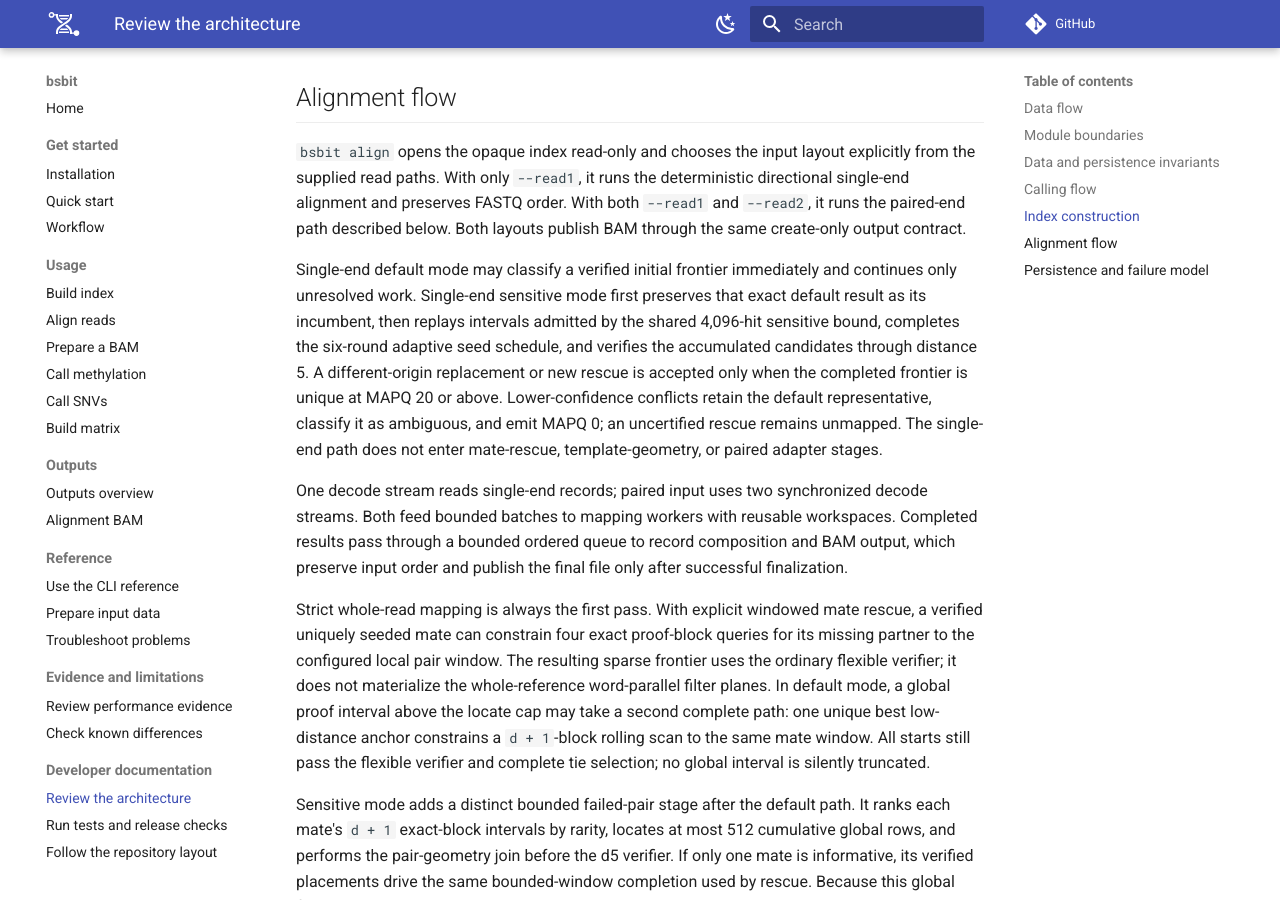
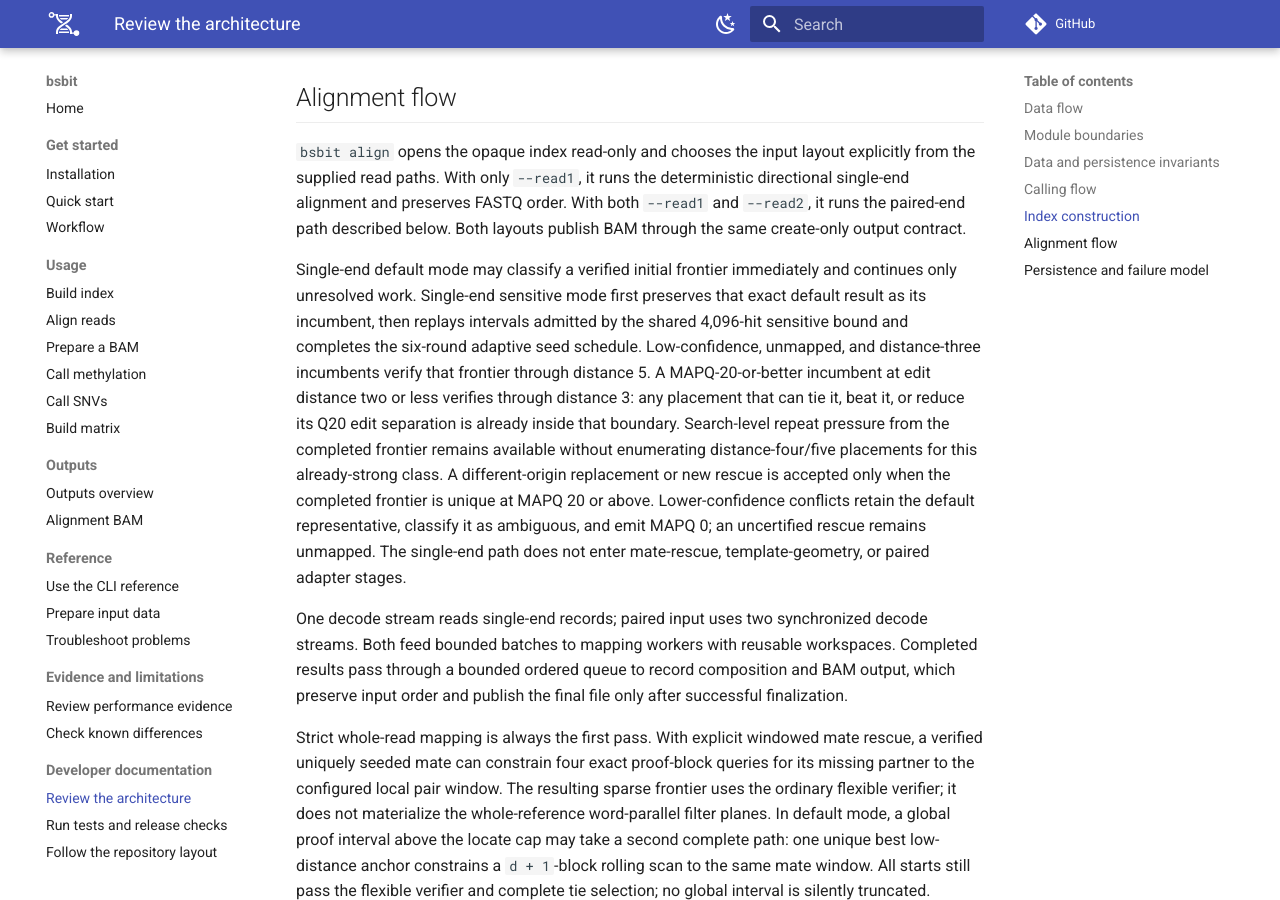
Before and after one commit to wbvguo/bsbit, an MkDocs documentation site: the page built from docs/architecture.md, in a window 1280 px wide and 900 px high, scrolled down 5588 px. Built offline with MkDocs 1.6.1 and Material for MkDocs 9.7.7, drawn with Linux system fonts in a browser that asks for light colours; comment, search, counter and statistics services are not loaded.

Commit message:
align: prune proven single sensitive audits

```diff
--- a/docs/architecture.md
+++ b/docs/architecture.md
@@ -238,8 +238,13 @@ layouts publish BAM through the same create-only output contract.
 Single-end default mode may classify a verified initial frontier immediately
 and continues only unresolved work. Single-end sensitive mode first preserves
 that exact default result as its incumbent, then replays intervals admitted by
-the shared 4,096-hit sensitive bound, completes the six-round adaptive seed
-schedule, and verifies the accumulated candidates through distance 5. A
+the shared 4,096-hit sensitive bound and completes the six-round adaptive seed
+schedule. Low-confidence, unmapped, and distance-three incumbents verify that
+frontier through distance 5. A MAPQ-20-or-better incumbent at edit distance two
+or less verifies through distance 3: any placement that can tie it, beat it, or
+reduce its Q20 edit separation is already inside that boundary. Search-level
+repeat pressure from the completed frontier remains available without
+enumerating distance-four/five placements for this already-strong class. A
 different-origin replacement or new rescue is accepted only when the completed
 frontier is unique at MAPQ 20 or above. Lower-confidence conflicts retain the
 default representative, classify it as ambiguous, and emit MAPQ 0; an
```
Also changed, not shown: docs/behavior-contract.md (+6 -2 lines), docs/guides/alignment.md (+4 -2 lines), docs/reference/cli.md (+5 -3 lines), 2 other files.
